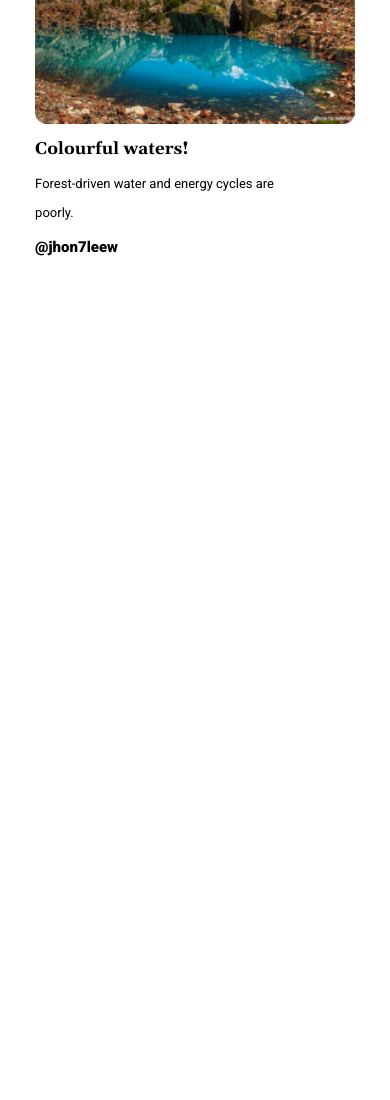
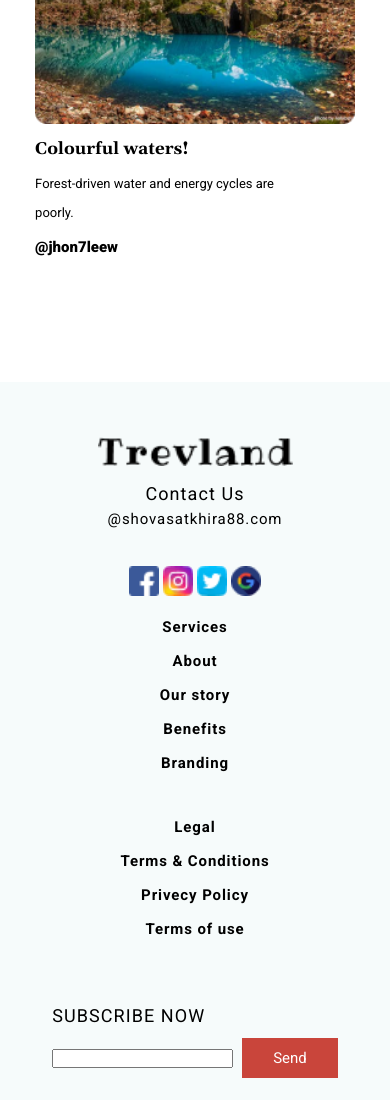
Before and after one commit to ABDURAHMON123/Trevland-sayt, a plain HTML site: page index.html in a window 390 px wide. Shown: the part 6003-7103 px from the top of the page. Before the commit the page ends 6285 px from the top, so only its background shows below. Drawn offline with nearby package versions, Linux system fonts and the light colour scheme.

Commit message:
sayt polniy bitdi Alhamdulillah

```diff
--- a/index.html
+++ b/index.html
@@ -222,6 +222,45 @@
                 </div>
             </div>
         </div>
+        <div class="footer__blocks">
+            <div class="footer__block">
+                <div class="footer__texts">
+                    <div class="footer__text1">
+                        <img src="images/Trevland logo black.png" alt="">
+                        <p>Contact Us</p>
+                        <a href="">@shovasatkhira88.com</a>
+                        <div class="text1__contact">
+                            <img src="images/facebook.png" alt="">
+                            <img src="images/instagram.png" alt="">
+                            <img src="images/twitter.png" alt="">
+                            <img src="images/google.png" alt="">
+                        </div>
+                    </div>
+                    <div class="footer__text__link">
+                        <div class="link">
+                            <a href="">Services</a>
+                            <a href="">About</a>
+                            <a href="">Our story</a>
+                            <a href="">Benefits</a>
+                            <a href="">Branding</a>
+                        </div>
+                        <div class="link">
+                            <a href="">Legal</a>
+                            <a href="">Terms & Conditions</a>
+                            <a href="">Privecy Policy</a>
+                            <a href="">Terms of use</a>
+                        </div>
+                    </div>
+                    <div class="footer__email">
+                        <h1>SUBSCRIBE NOW</h1>
+                        <div class="email__block">
+                            <input type="email" name="" id="">
+                            <span>Send</span>
+                        </div>
+                    </div>
+                </div>
+            </div>
+        </div>
     </div>
 </body>
 <script src="main.js"></script>
--- a/mobile.css
+++ b/mobile.css
@@ -104,6 +104,20 @@
     }
     .from__small__cards a {
         font-size: 16px;
+    }
+    /* footer
+    ====================== */
+    .footer__texts h1 {
+        font-size: 20px;
+    }
+    .footer__texts p {
+        font-size: 15px;
+    }
+    .footer__texts a {
+        font-size: 14px;
+    }
+    .footer__texts span {
+        font-size: 15px;
     }
 }
 
@@ -237,6 +251,21 @@
     }
     .from__small__cards a {
         font-size: 15px;
+    }
+    /* footer
+    ====================== */
+    .footer__texts h1 {
+        font-size: 18px;
+    }
+    .footer__texts p {
+        font-size: 14px;
+    }
+    .footer__texts a {
+        font-size: 12px;
+    }
+    .footer__texts span {
+        font-size: 15px;
+        padding: 10px 30px;
     }
 }
 
@@ -403,6 +432,39 @@
     }
     .from__small__cards a {
         font-size: 15px;
+    }
+    /* footer
+    ====================== */
+    .footer__texts {
+        flex-direction: column;
+    }
+    .footer__text1 {
+        width: 100%;
+        align-items: center;
+    }
+    .footer__text1 img {
+        width: 30%;
+    }
+    .text1__contact img {
+        width: 30px;
+    }
+    .footer__text__link {
+        width: 100%;
+        justify-content: space-around;
+        margin-bottom: 20px;
+    }
+    .footer__texts h1 {
+        font-size: 18px;
+    }
+    .footer__texts p {
+        font-size: 18px;
+    }
+    .footer__texts a {
+        font-size: 15px;
+    }
+    .footer__texts span {
+        font-size: 15px;
+        padding: 10px 30px;
     }
 }
 
@@ -581,4 +643,42 @@
     .from__small__cards a {
         font-size: 15px;
     }
+    /* footer
+    ====================== */
+    .footer__texts {
+        flex-direction: column;
+    }
+    .footer__text1 {
+        width: 100%;
+        align-items: center;
+        flex-direction: column;
+    }
+    .footer__text1 img {
+        width: 50%;
+    }
+    .text1__contact img {
+        width: 30px;
+    }
+    .footer__text__link {
+        width: 100%;
+        justify-content: space-around;
+        margin-bottom: 20px;
+        flex-direction: column;
+    }
+    .link {
+        margin-bottom: 30px;
+    }
+    .footer__texts h1 {
+        font-size: 18px;
+    }
+    .footer__texts p {
+        font-size: 18px;
+    }
+    .footer__texts a {
+        font-size: 15px;
+    }
+    .footer__texts span {
+        font-size: 15px;
+        padding: 10px 30px;
+    }
 }
--- a/style.css
+++ b/style.css
@@ -606,3 +606,113 @@ ul li a:hover {
     text-align: left;
     color: black;
 }
+
+
+/* footer
+====================================*/
+
+.footer__blocks {
+    width: 100%;
+    background-color: #2694990A;
+}
+
+.footer__block {
+    width: 100%;
+    display: flex;
+    flex-direction: column;
+    align-items: center;
+}
+
+.footer__texts {
+    width: 100%;
+    display: flex;
+    justify-content: space-around;
+    align-items: center;
+    margin: 30px 0;
+}
+
+.footer__texts h1 {
+    font-family: Roboto;
+    font-size: 20px;
+    font-style: normal;
+    font-weight: 500;
+    line-height: 30px;
+    letter-spacing: 0.06em;
+    text-align: left;
+    padding-bottom: 15px;
+}
+
+.footer__texts p {
+    font-family: Roboto;
+    font-size: 16px;
+    font-style: normal;
+    font-weight: 400;
+    line-height: 26px;
+    letter-spacing: 0.06em;
+    text-align: left;
+}
+
+.footer__texts a {
+    font-family: Roboto;
+    font-size: 16px;
+    font-style: normal;
+    font-weight: 500;
+    line-height: 24px;
+    letter-spacing: 0.06em;
+    text-align: left;
+    color: black;
+    padding-bottom: 10px;
+}
+
+.link a {
+    font-family: Roboto;
+    font-size: 16px;
+    font-style: normal;
+    font-weight: 600;
+    line-height: 24px;
+    letter-spacing: 0.06em;
+    text-align: left;
+}
+
+.footer__email span {
+    font-family: Roboto;
+    font-size: 16px;
+    font-style: normal;
+    font-weight: 400;
+    line-height: 24px;
+    letter-spacing: 0em;
+    text-align: left;
+    padding: 15px 40px;
+    color: white;
+    background-color: #C9453B;
+    cursor: pointer;
+    border: 1px solid #C9453B;
+    margin-left: 5px;
+}
+
+.footer__email span:hover {
+    color: #C9453B;
+    background-color: white;
+}
+
+.footer__text1 {
+    display: flex;
+    flex-direction: column;
+    align-items: flex-start;
+}
+
+.footer__text1 img {
+    margin: 25px 0 15px 0;
+}
+
+.footer__text__link {
+    display: flex;
+    justify-content: space-between;
+    width: 30%;
+}
+
+.link {
+    display: flex;
+    flex-direction: column;
+    align-items: center;
+}
```
Also changed, not shown: images/Trevland logo black.png (added), images/facebook.png (added), images/google.png (added), images/instagram.png (added), images/twitter.png (added).
